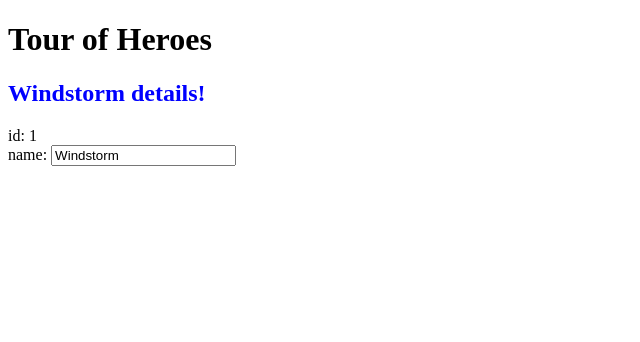
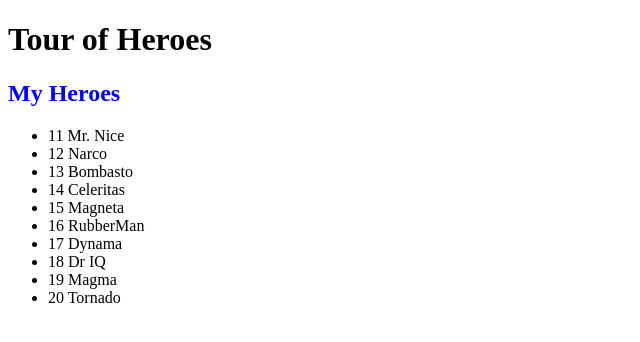
Before and after one commit to dmorosinotto/ngcli-tour-hero, an Angular app: page / in a window 1280 px wide. Shown: the top 342 px of the page, without its empty margins (0-640 px from the left). Built offline with nearby package versions, Linux system fonts and the light colour scheme.

Commit message:
step4 - add HEROS list and use *ngFor to render it

```diff
--- a/src/app/app.component.ts
+++ b/src/app/app.component.ts
@@ -5,23 +5,33 @@ export class Hero {
   name: string;
 }
 
+const HEROES: Hero[] = [
+  { id: 11, name: 'Mr. Nice' },
+  { id: 12, name: 'Narco' },
+  { id: 13, name: 'Bombasto' },
+  { id: 14, name: 'Celeritas' },
+  { id: 15, name: 'Magneta' },
+  { id: 16, name: 'RubberMan' },
+  { id: 17, name: 'Dynama' },
+  { id: 18, name: 'Dr IQ' },
+  { id: 19, name: 'Magma' },
+  { id: 20, name: 'Tornado' }
+];
+
 @Component({
   selector: 'app-root',
   styleUrls: ['./app.component.css'],
   template: `
   <h1>{{title}}</h1>
-  <h2>{{hero.name}} details!</h2>
-  <div><label>id: </label>{{hero.id}}</div>
-  <div>
-    <label>name: </label>
-    <input [(ngModel)]="hero.name" placeholder="name">
-  </div>
+  <h2>My Heroes</h2>
+  <ul class="heroes">
+    <li *ngFor="let hero of heroes">
+      <span class="badge">{{hero.id}}</span> {{hero.name}}
+    </li>
+  </ul>
   `
 })
 export class AppComponent {
   title = 'Tour of Heroes';
-  hero: Hero = {
-    id: 1,
-    name: 'Windstorm'
-  };
+  heroes = HEROES;
 }
```
